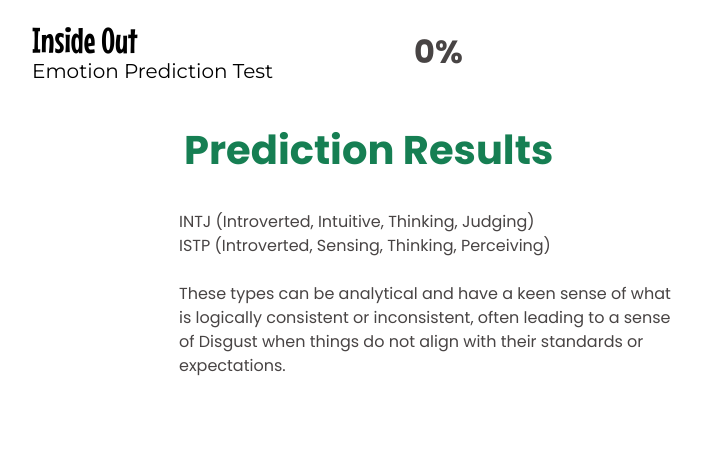
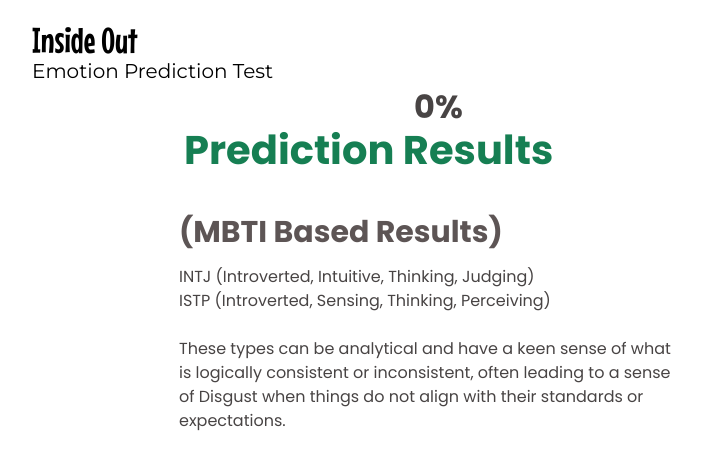
Before and after one commit to Lugubriszxc/FuzzyLogicInsideOut, a React (Vite) app: page /PredictionPage in a window 1280 px wide. Shown: the top 470 px of the page, without its empty margins (6-708 px from the left). Built offline with nearby package versions, Linux system fonts and the light colour scheme.

Commit message:
Minor edits

```diff
--- a/src/PredictionPage.tsx
+++ b/src/PredictionPage.tsx
@@ -112,7 +112,9 @@
           />
         )}
 
-        <div className="text-wrapper-6 ">{emotionText}</div>
+        <div className="text-wrapper-6 ">
+          {emotionText} (MBTI Based Results)
+        </div>
 
         <div className="text-wrapper-7 ">
           {emotionText === "Joy" ? (
```
